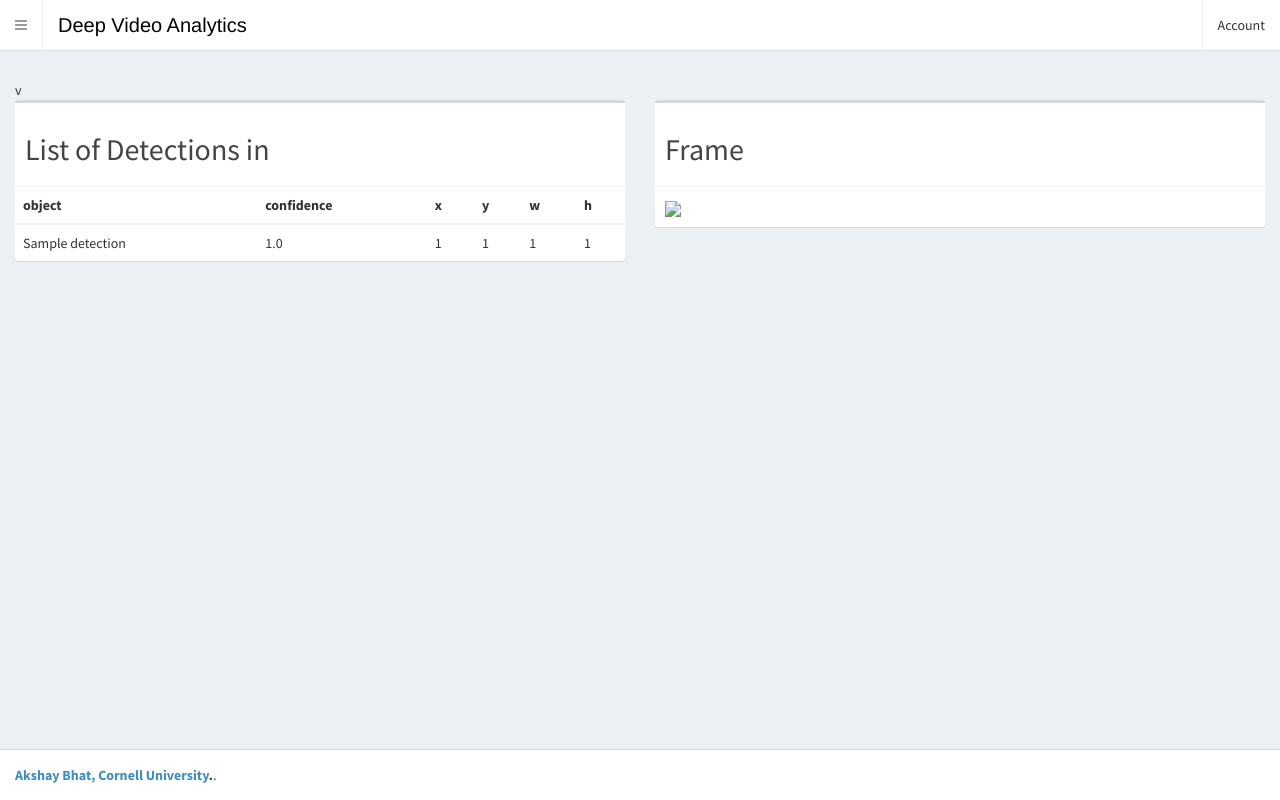
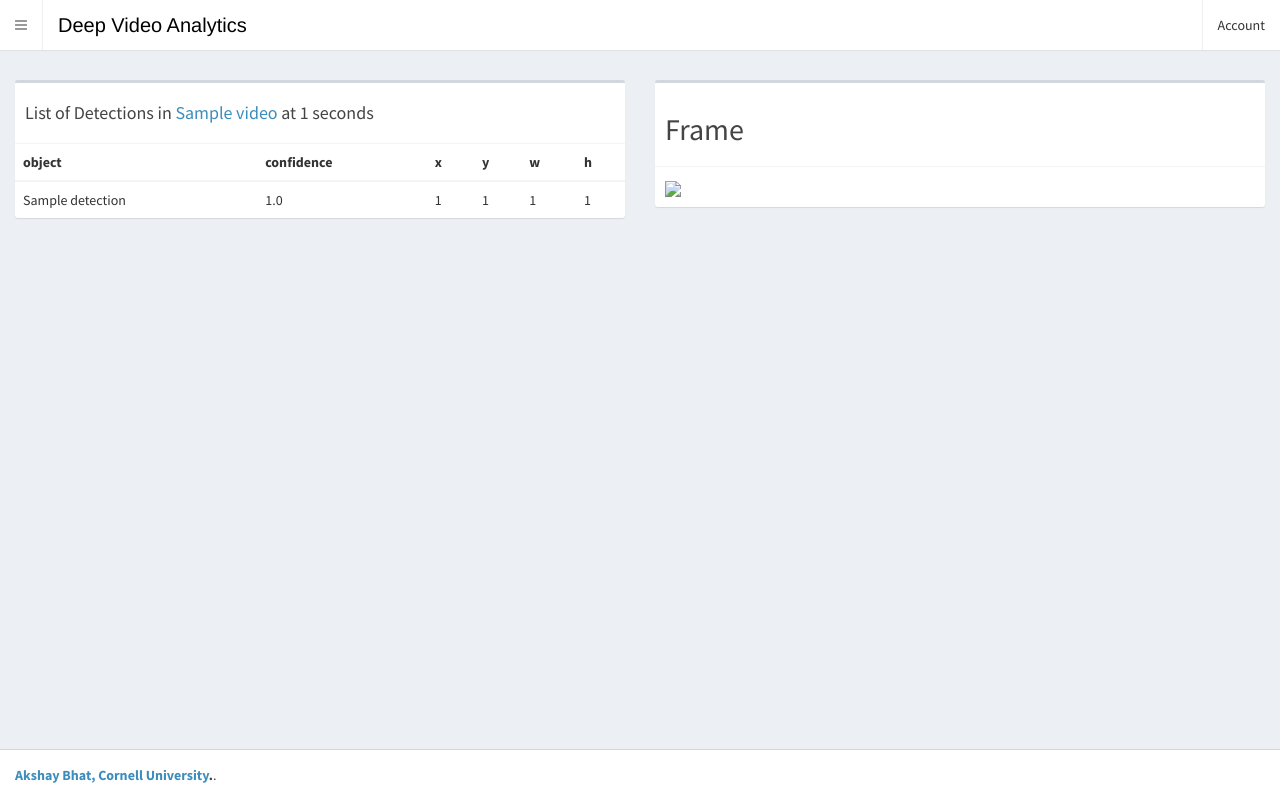
Before and after one commit to ml-lab/DeepVideoAnalytics, a Django app: template templates/dvaapp/frame_detail.html in a window 1280 px wide. Run offline with Django 3.2, Linux system fonts and the light colour scheme; tables that the repository leaves empty hold one stand-in row (values such as "Sample post"); the template is opened without the code that fills it: values that come from a table or form of the project are taken from there, most other values are stand-ins (such as "Sample title", 1, 10 or a date in 2020); parts of the project's set-up code (start-up, migrations or seed data) failed here and were passed over; some libraries are stand-ins or nearby versions.

```diff
--- a/dvaapp/tasks.py
+++ b/dvaapp/tasks.py
@@ -71,7 +71,6 @@ def extract_frames(video_id):
     finished.completed = True
     finished.video_id = video_id
     finished.save()
-    v.delete()
     return 0
 
 
--- a/dvaapp/views.py
+++ b/dvaapp/views.py
@@ -68,7 +68,6 @@ class FrameDetail(DetailView):
     def get_context_data(self, **kwargs):
         context = super(FrameDetail, self).get_context_data(**kwargs)
         context['detection_list'] = Detection.objects.all().filter(frame=self.object)
-        # url = boto_client.generate_presigned_url('get_object',Params={'Bucket': context['object'].video.bucket,'Key': context['object'].key},ExpiresIn=600)
-        url = ""
-        context['url'] = '/media/'
+        context['video'] = self.object.video
+        context['url'] = '{}/{}/frames/{}.jpg'.format(settings.MEDIA_URL,self.object.video.pk,self.object.time_seconds)
         return context
--- a/dvalib/entity.py
+++ b/dvalib/entity.py
@@ -24,9 +24,6 @@ class WVideo(object):
         s3key = bucket.get_key(self.key)
         with open(self.local_path, 'w') as fh:
             s3key.get_contents_to_file(fh)
-
-    def delete(self):
-        os.remove(self.local_path)
 
     def get_metadata(self):
         command = ['ffprobe','-i',self.local_path,'-print_format','json','-show_format','-show_streams','-v','quiet']
--- a/templates/dvaapp/frame_detail.html
+++ b/templates/dvaapp/frame_detail.html
@@ -4,11 +4,11 @@
 <section class="content-header" xmlns="http://www.w3.org/1999/html">
 </section>
 <section class="content">
-v<div class="row">
+<div class="row">
     <div class="col-lg-6">
         <div class="box">
             <div class="box-header with-border">
-            <h2>List of Detections in {{ object.key }}</h2>
+            <h4>List of Detections in <a href="/videos/{{ object.video.pk }}">{{ object.video.name }}</a> at {{ object.time_seconds }} seconds </h4>
             </div>
             <div class="ibox-body">
                 <table class="table">
```
Also changed, not shown: 1 other file.
